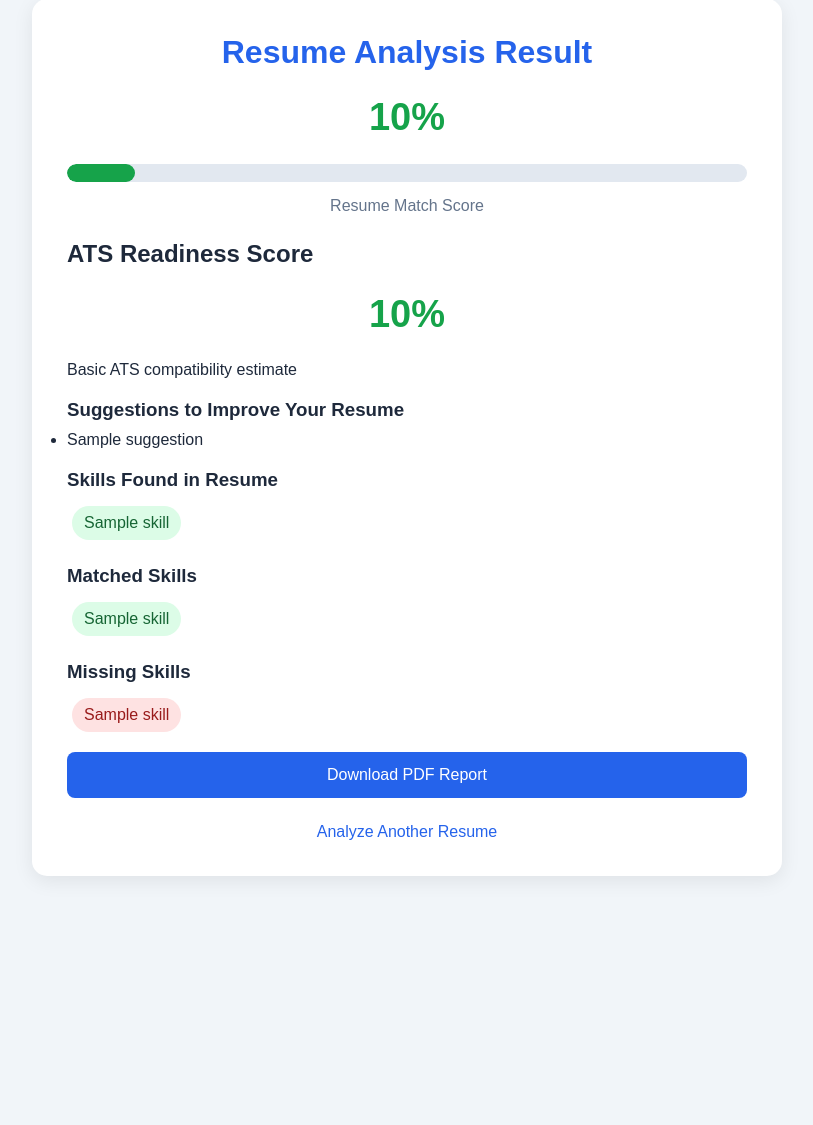
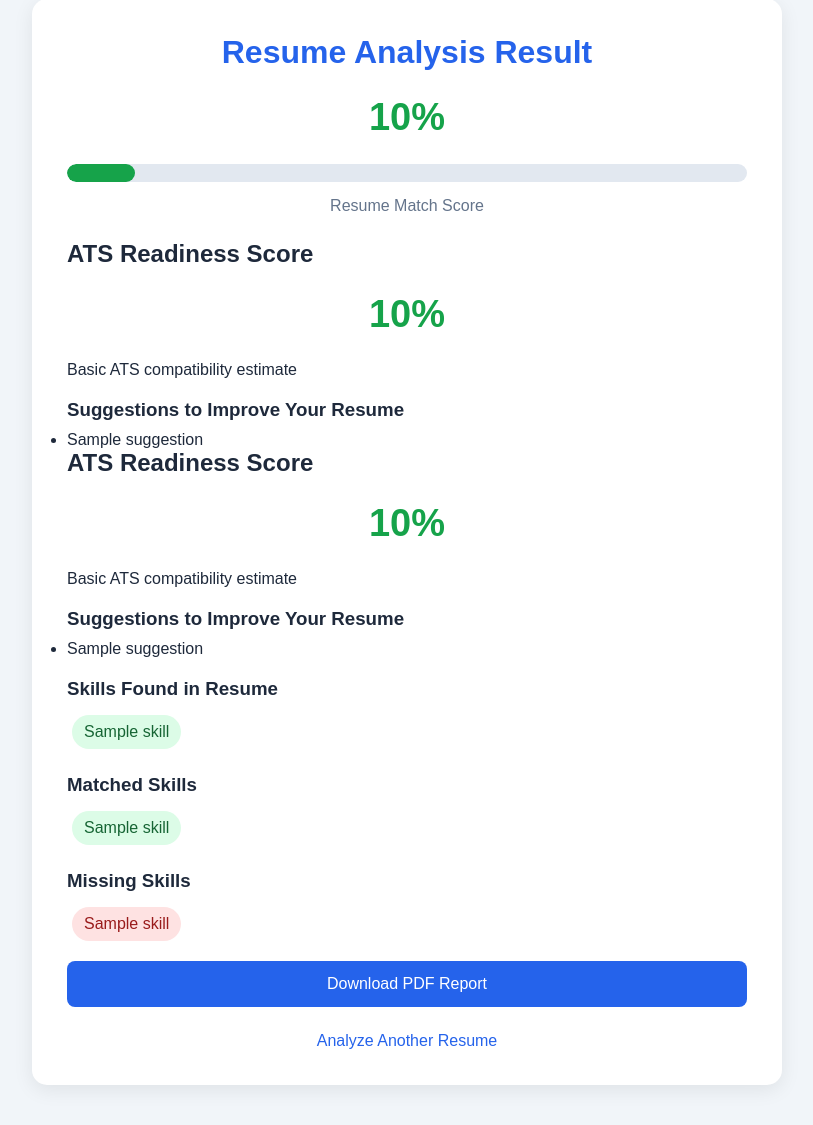
Before and after one commit to Aakarsh244302/AI-Resume-Analyzer, a Python web app: template templates/result.html in a window 1280 px wide. Shown: the part 71-1196 px from the top of the page, without its empty margins (233-1046 px from the left). Before the commit the page ends 948 px from the top, so only its background shows below. Run offline with Jinja, Linux system fonts and the light colour scheme; the template is opened without the code that fills it: most values are stand-ins (such as "Sample title", 1, 10 or a date in 2020).

Commit message:
ats score display

```diff
--- a/templates/result.html
+++ b/templates/result.html
@@ -19,6 +19,21 @@
 </div>
 
 <p class="progress-text">Resume Match Score</p>
+        <h2>ATS Readiness Score</h2>
+
+<div class="score">{{ ats_score }}%</div>
+
+<p>Basic ATS compatibility estimate</p>
+
+<h3>Suggestions to Improve Your Resume</h3>
+
+<ul>
+    {% for suggestion in ats_suggestions %}
+        <li>{{ suggestion }}</li>
+    {% else %}
+        <li>Great! No basic ATS suggestions.</li>
+    {% endfor %}
+</ul>
         <h2>ATS Readiness Score</h2>
 
 <div class="score">{{ ats_score }}%</div>
```
